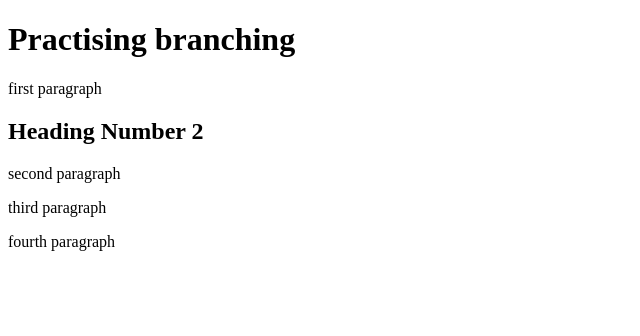
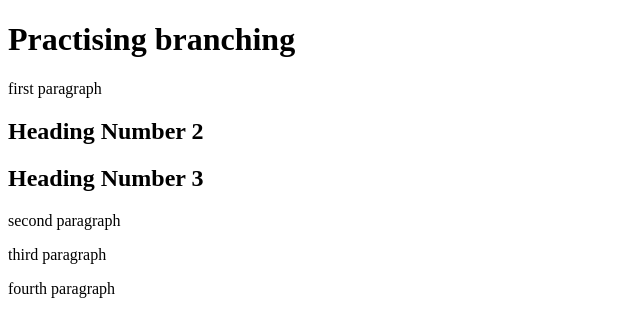
Before and after one commit to acys17/git-practice, a plain HTML site: page index.html in a window 1280 px wide. Shown: the whole page, without its empty margins (0-640 px from the left). Drawn offline with Linux system fonts and the light colour scheme.

Commit message:
heading 3 added

```diff
--- a/index.html
+++ b/index.html
@@ -13,6 +13,7 @@
 <section>
     <header>
         <h2>Heading Number 2</h2>
+        <h2>Heading Number 3</h2>
     </header>
     <p>second paragraph</p>
     <p>third paragraph</p>
```
